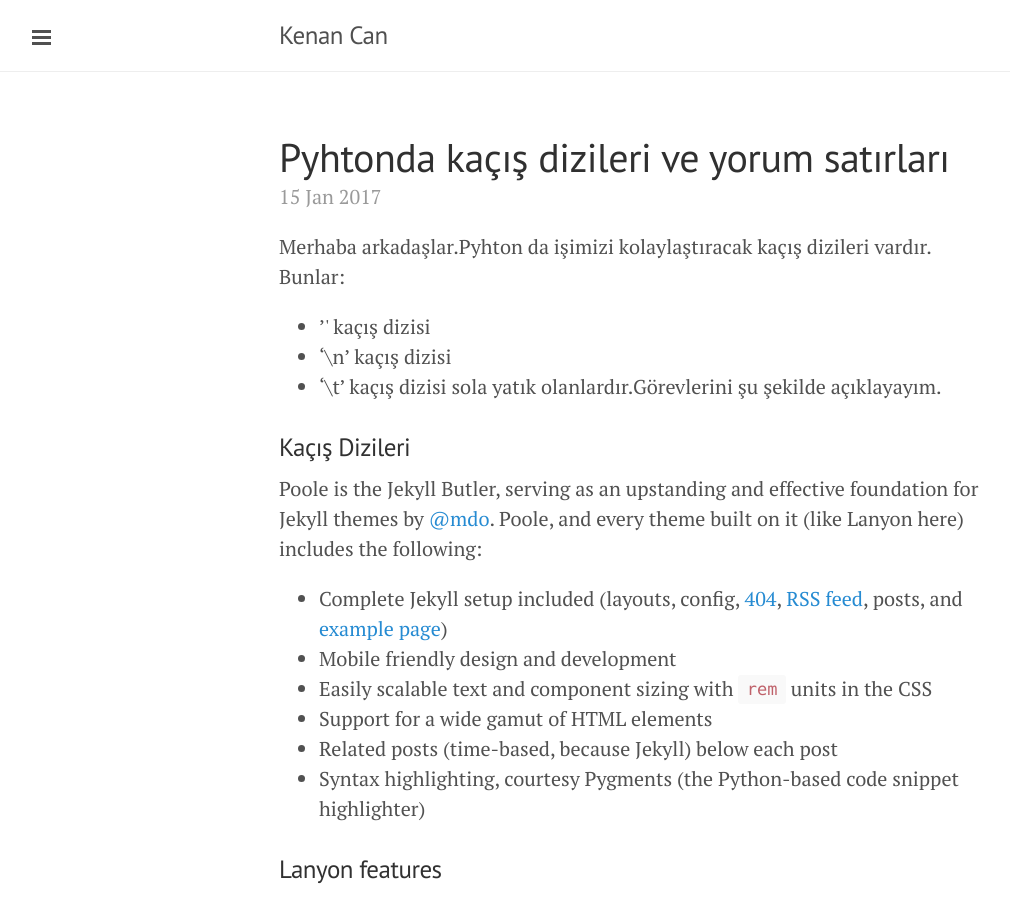
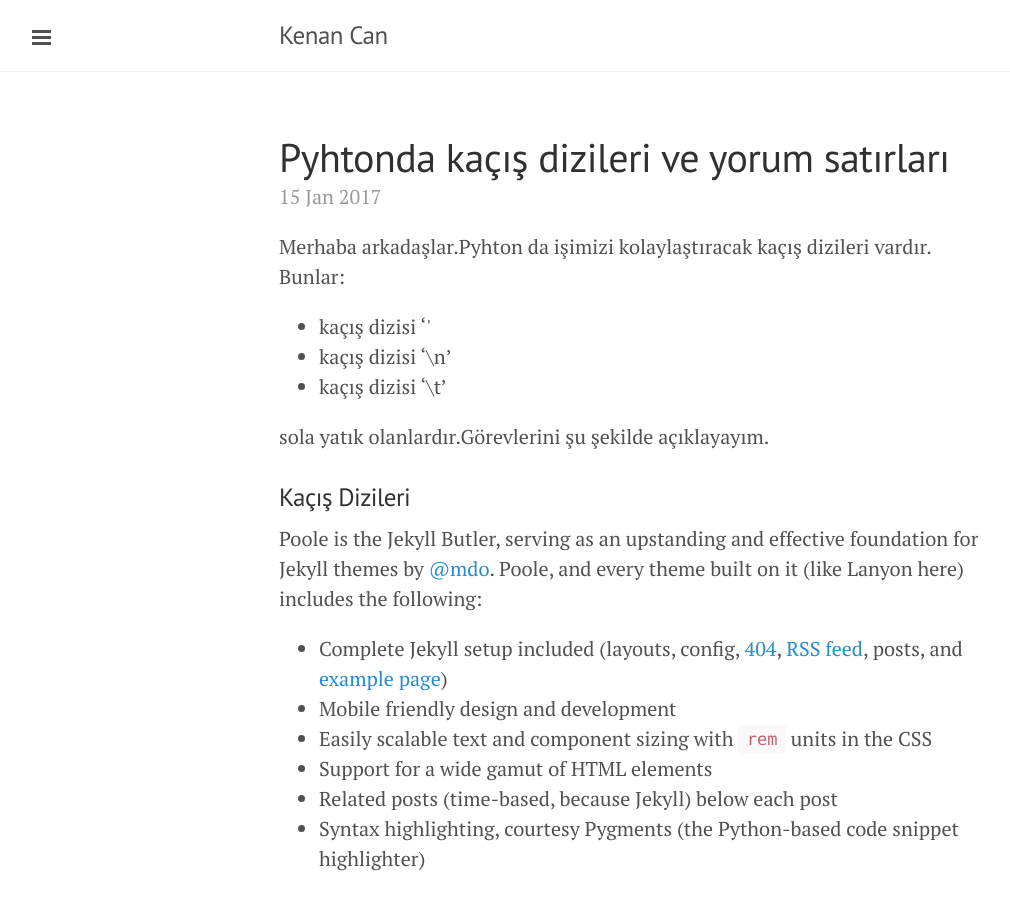
Before and after one commit to kenancn/kenancn.github.io, a Jekyll site: the page built from _posts/2017-01-15-python-kacis-dizileri-yorum.md, in a window 1280 px wide and 900 px high. Shown: the whole window, without its empty margins (1-1011 px from the left). Built offline with Jekyll 4.4.1, drawn with Linux system fonts in a browser that asks for light colours; Markdown is read by kramdown in place of the engine named in the settings.

```diff
--- a/_posts/2017-01-15-python-kacis-dizileri-yorum.md
+++ b/_posts/2017-01-15-python-kacis-dizileri-yorum.md
@@ -5,9 +5,11 @@ title: Pyhtonda kaçış dizileri ve yorum satırları
 
 Merhaba arkadaşlar.Pyhton da işimizi kolaylaştıracak kaçış dizileri vardır.
 Bunlar:
-* '\' kaçış dizisi
-* '\n' kaçış dizisi
-* '\t' kaçış dizisi
+
+* kaçış dizisi '\'
+* kaçış dizisi '\n'
+* kaçış dizisi '\t'
+
 sola yatık olanlardır.Görevlerini şu şekilde açıklayayım.
 
 ### Kaçış Dizileri
```
